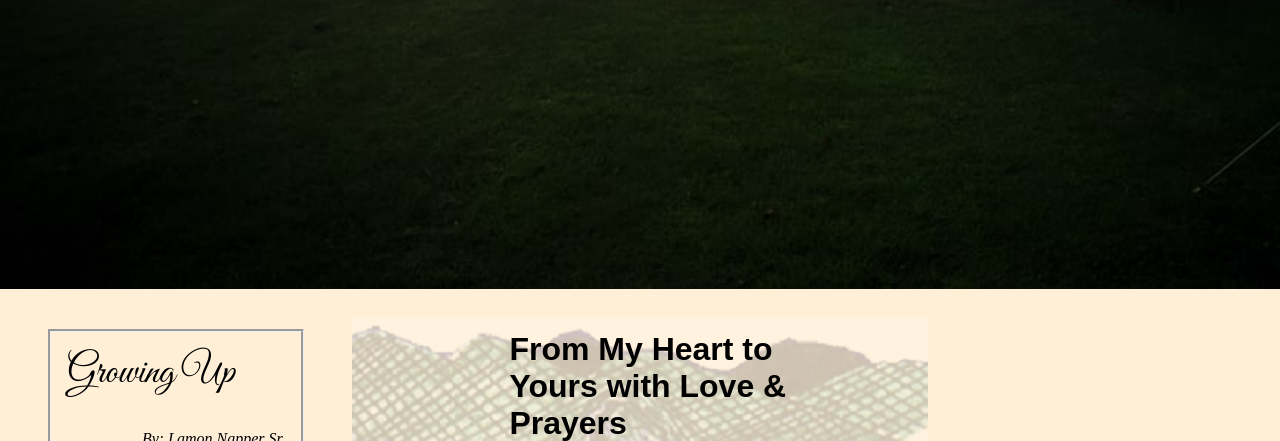
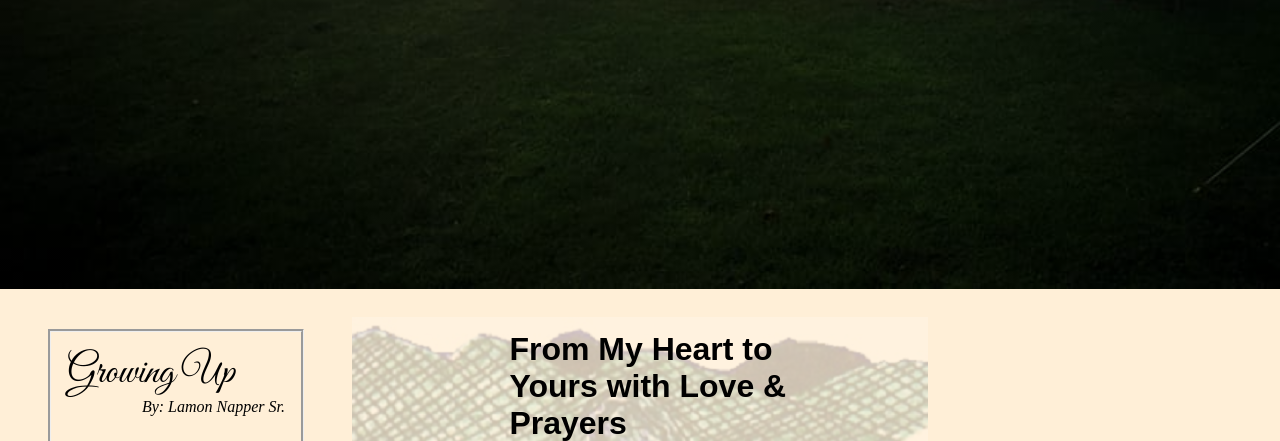
Before and after one commit to bnapper17/heavenly_treasures, a plain HTML site: page index.html in a window 1280 px wide. Shown: the part 511-952 px from the top of the page. Drawn offline with nearby package versions, Linux system fonts and the light colour scheme.

Commit message:
edit poem padding

```diff
--- a/index.css
+++ b/index.css
@@ -121,7 +121,7 @@ body {
     font-family: 'Great Vibes', cursive;
     font-size: 2.5rem;
     font-weight: normal;
-    padding: 1rem;
+    padding: 1rem 1rem 0 1rem;
 }
 
 #poem_signature {
@@ -130,7 +130,7 @@ body {
     font-style: italic;
     margin-bottom: 1rem;
     text-align: end;
-    padding: 1rem;
+    padding: 0 1rem 1rem 1rem;
 }
 
 #poem {
```
